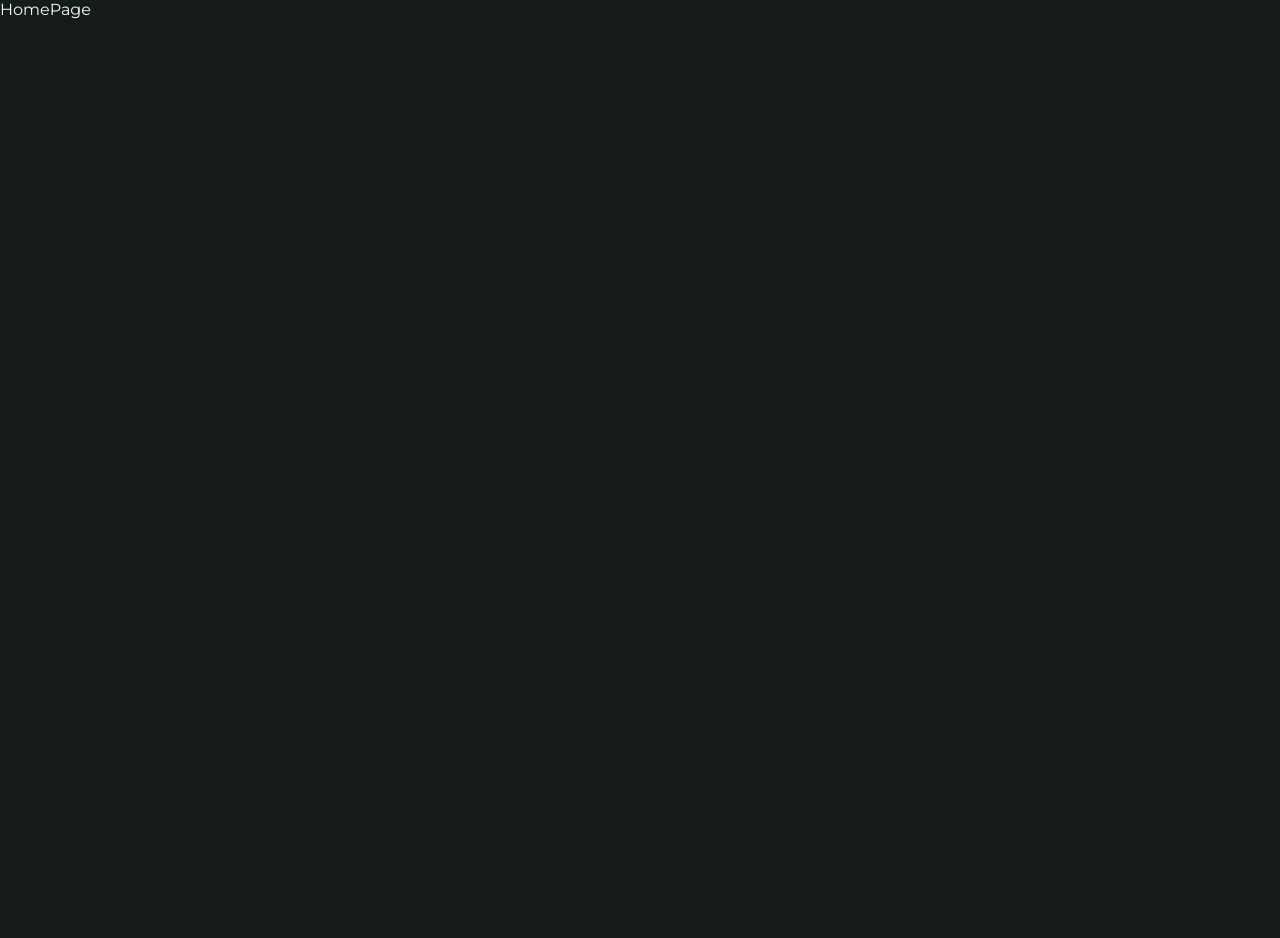
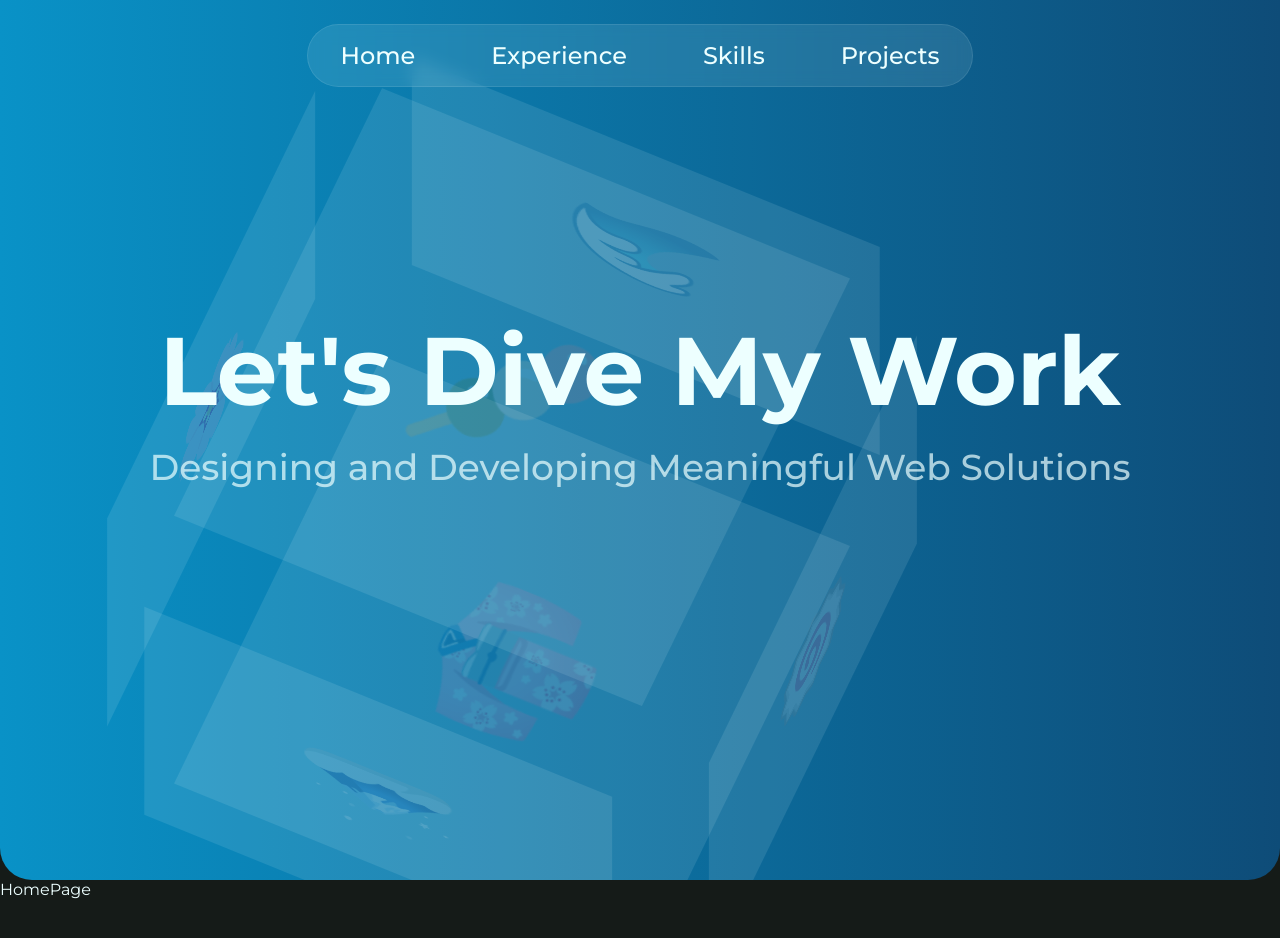
Before and after one commit to qtenebrae/ennui, a Next.js app: page / in a window 1280 px wide. Shown: the top 938 px of the page. Built offline with nearby package versions, Linux system fonts and the light colour scheme.

Commit message:
feat: cube & welcome & header

```diff
--- /dev/null
+++ b/app/layout.module.scss
@@ -0,0 +1,5 @@
+.navigation {
+  position: fixed;
+
+  width: 100%;
+}
--- a/app/layout.tsx
+++ b/app/layout.tsx
@@ -1,8 +1,10 @@
 import '../public/styles/main.scss';
+import styles from './layout.module.scss';
 
 import type { Metadata } from 'next';
 import { Montserrat } from 'next/font/google';
 import React from 'react';
+import { Header, Navigation } from '@/widgets';
 
 const montserrat = Montserrat({
     variable: '--font-montserrat',
@@ -21,7 +23,11 @@ export default function RootLayout({
 }>) {
     return (
         <html lang='ru'>
-            <body className={`${montserrat.variable}`}>{children}</body>
+            <body className={montserrat.variable}>
+                <Navigation className={styles.navigation} />
+                <Header />
+                <main>{children}</main>
+            </body>
         </html>
     );
 }
--- /dev/null
+++ b/src/widgets/header/index.ts
@@ -0,0 +1,3 @@
+export { Header } from './ui/header';
+export { Welcome } from './ui/welcome';
+export { Cube } from './ui/cube';
--- /dev/null
+++ b/src/widgets/header/ui/cube/index.ts
@@ -0,0 +1 @@
+export { Cube } from './ui/cube';
--- /dev/null
+++ b/src/widgets/header/ui/cube/ui/cube.module.scss
@@ -0,0 +1,50 @@
+$side-length: 32rem;
+$apothem: calc($side-length / var(--apothem-divider));
+
+.cube {
+  position: absolute;
+
+  width: $side-length;
+  height: $side-length;
+
+  transform-style: preserve-3d;
+
+  @include element(side) {
+    position: absolute;
+    display: flex;
+    justify-content: center;
+    align-items: center;
+
+    width: 100%;
+    height: 100%;
+
+    font-size: 144px;
+
+    background-color: rgba($white, 0.5);
+    opacity: 0.2;
+  }
+}
+
+.front {
+  transform: rotateY(0deg) translateZ($apothem);
+}
+
+.right {
+  transform: rotateY(90deg) translateZ($apothem);
+}
+
+.back {
+  transform: rotateY(180deg) translateZ($apothem);
+}
+
+.left {
+  transform: rotateY(-90deg) translateZ($apothem);
+}
+
+.top {
+  transform: rotateX(90deg) translateZ($apothem);
+}
+
+.bottom {
+  transform: rotateX(-90deg) translateZ($apothem);
+}
--- /dev/null
+++ b/src/widgets/header/ui/cube/ui/cube.tsx
@@ -0,0 +1,45 @@
+'use client';
+
+import styles from './cube.module.scss';
+import cn from 'classnames';
+
+import React, { useRef } from 'react';
+import { motion, useAnimationFrame } from 'motion/react';
+
+interface CubeProps extends React.HTMLAttributes<HTMLDivElement> {
+    emojis: string[];
+}
+
+enum ESides {
+    front,
+    back,
+    left,
+    right,
+    top,
+    bottom,
+}
+
+export function Cube({ emojis, className }: CubeProps) {
+    const cubeRef = useRef<HTMLDivElement>(null);
+
+    useAnimationFrame(t => {
+        if (!cubeRef.current) return;
+
+        const rotate = Math.sin(t / 10000) * 200;
+        const y = (1 + Math.sin(t / 1000)) * -50 + 50;
+        const newDivider = 1.5 + Math.sin(t / 2000) * 0.5;
+
+        cubeRef.current.style.transform = `translateY(${y}px) rotateX(${rotate}deg) rotateY(${rotate}deg)`;
+        cubeRef.current.style.setProperty('--apothem-divider', newDivider.toString());
+    });
+
+    return (
+        <motion.div className={cn(styles.cube, className)} ref={cubeRef}>
+            {emojis?.map((item, i) => (
+                <div className={cn(styles.cube__side, styles[ESides[i]])} key={i}>
+                    {item}
+                </div>
+            ))}
+        </motion.div>
+    );
+}
--- /dev/null
+++ b/src/widgets/header/ui/header.module.scss
@@ -0,0 +1,19 @@
+.header {
+  position: relative;
+  padding: 0 0 10svh 0;
+  z-index: -1;
+
+  width: 100%;
+  height: 110svh;
+
+  background: $background-gradient;
+  border-radius: 0 0 32px 32px;
+  overflow: hidden;
+}
+
+.cube {
+  position: absolute;
+  top: 30%;
+  left: 20%;
+  z-index: -1;
+}
--- /dev/null
+++ b/src/widgets/header/ui/header.tsx
@@ -0,0 +1,24 @@
+'use client';
+
+import styles from './header.module.scss';
+
+import { Cube, Welcome } from '@/widgets/header';
+import { motion } from 'motion/react';
+
+const emojis = ['🍥', '🌸', '🌊', '🗻', '👘', '🍡'];
+
+export function Header() {
+    return (
+        <header className={styles.header}>
+            <Welcome />
+            <motion.div
+                className={styles.cube}
+                initial={{ opacity: 0 }}
+                animate={{ opacity: 1 }}
+                transition={{ type: 'spring', duration: 0.8 }}
+            >
+                <Cube emojis={emojis} />
+            </motion.div>
+        </header>
+    );
+}
--- /dev/null
+++ b/src/widgets/header/ui/welcome/index.ts
@@ -0,0 +1 @@
+export { Welcome } from './ui/welcome';
--- /dev/null
+++ b/src/widgets/header/ui/welcome/ui/welcome.module.scss
@@ -0,0 +1,18 @@
+.welcome {
+  display: flex;
+  flex-direction: column;
+  justify-content: center;
+  align-items: center;
+  gap: 1rem;
+
+  height: 100%;
+
+  font-size: 6rem;
+  font-weight: 700;
+}
+
+.secondary {
+  color: rgba($white, 0.7);
+  font-size: 2.25rem;
+  font-weight: 500;
+}
--- /dev/null
+++ b/src/widgets/header/ui/welcome/ui/welcome.tsx
@@ -0,0 +1,10 @@
+import styles from './welcome.module.scss';
+
+export function Welcome() {
+    return (
+        <div className={styles.welcome}>
+            <p>Let&#39;s Dive My Work</p>
+            <p className={styles.secondary}>Designing and Developing Meaningful Web Solutions</p>
+        </div>
+    );
+}
--- /dev/null
+++ b/src/widgets/index.ts
@@ -0,0 +1,2 @@
+export { Header } from './header';
+export { Navigation } from './navigation';
```
